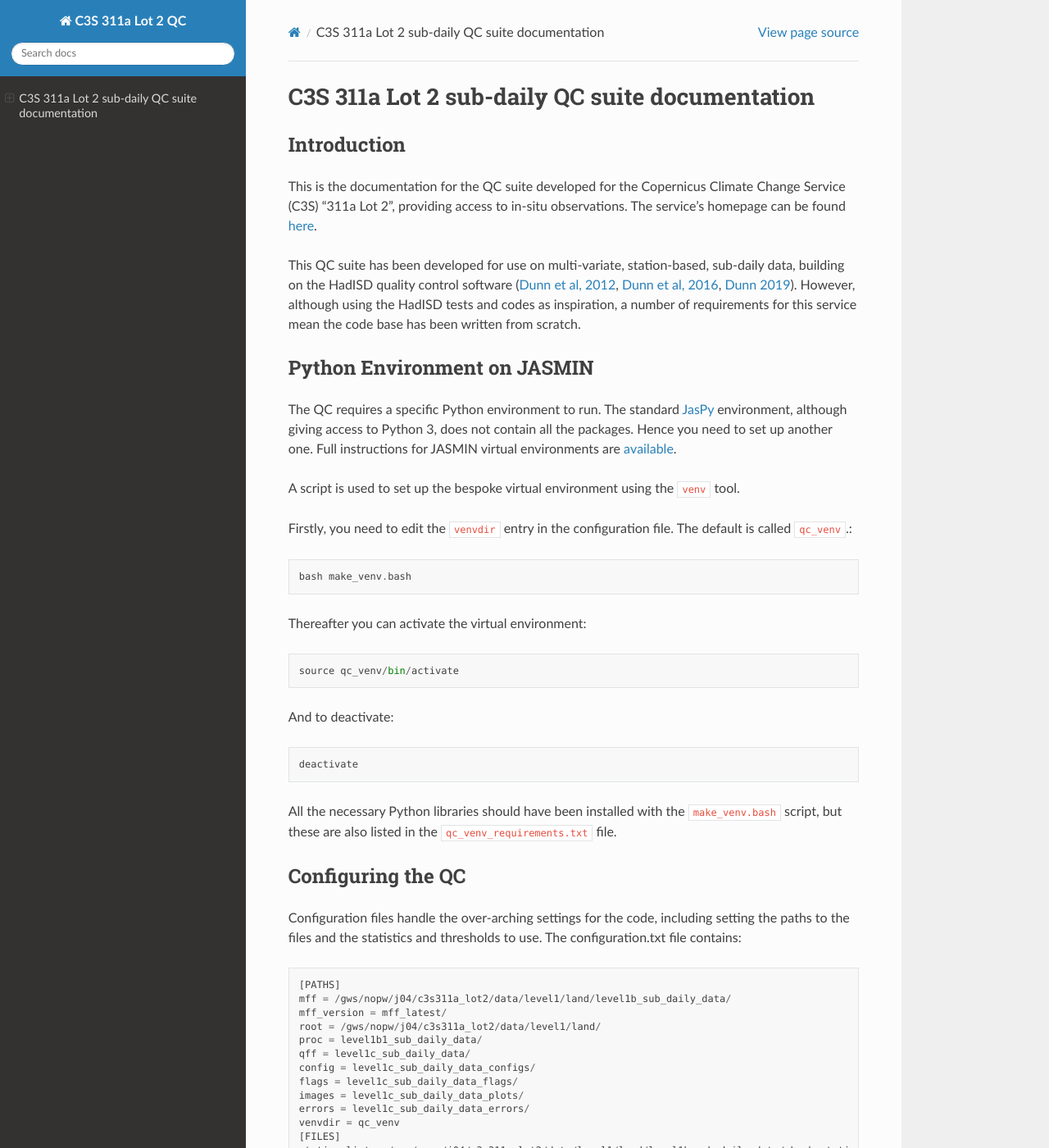
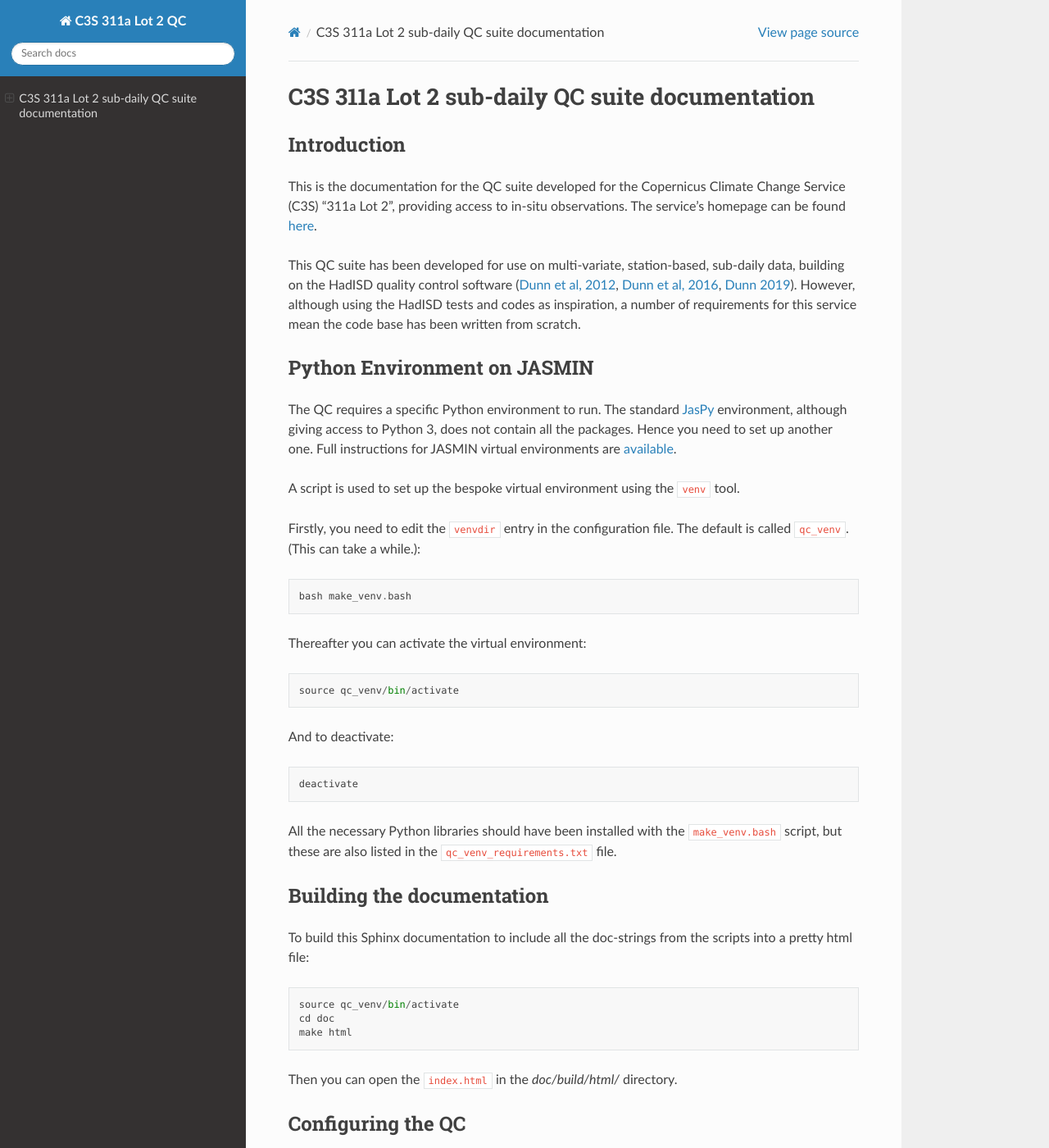
Before and after one commit to glamod/glamod_landQC, a Sphinx documentation site: the page built from doc/source/index.rst, in a window 1280 px wide and 1400 px high. Shown: the whole window at 82% size. Built offline with Sphinx 7.4.7 and the Read the Docs theme 2.0.0, drawn with Linux system fonts in a browser that asks for light colours; some of the changed text lies outside the part shown.

Commit message:
54: updates to documentation, and tidying of imports

```diff
--- a/doc/source/index.rst
+++ b/doc/source/index.rst
@@ -27,7 +27,7 @@ The QC requires a specific Python environment to run.  The standard `JasPy <http
 
 A script is used to set up the bespoke virtual environment using the ``venv`` tool.
 
-Firstly, you need to edit the ``venvdir`` entry in the configuration file.  The default is called ``qc_venv``.::
+Firstly, you need to edit the ``venvdir`` entry in the configuration file.  The default is called ``qc_venv``.  (This can take a while.)::
 
   bash make_venv.bash
 
@@ -40,6 +40,18 @@ And to deactivate::
   deactivate
 
 All the necessary Python libraries should have been installed with the ``make_venv.bash`` script, but these are also listed in the ``qc_venv_requirements.txt`` file.
+
+Building the documentation
+--------------------------
+
+To build this Sphinx documentation to include all the doc-strings from the scripts into a pretty html file::
+
+  source qc_venv/bin/activate
+  cd doc
+  make html
+
+Then you can open the ``index.html`` in the `doc/build/html/` directory.
+
 
 Configuring the QC
 ------------------
@@ -111,6 +123,10 @@ The ``run_qc_checks.bash`` runs both stages of the QC process by submitting one
 * ``I`` / ``N`` to run the Internal or Neighbour checks
 * ``T`` / ``F`` to wait (True) or not (False) for upstream files to be present
 * ``C`` / ``S`` to overwrite (Clobber) or keep (Skip) existing output files.
+
+So an example run for the internal checks::
+
+  bash run_qc_checks.bash I F C
 
 The waiting option presumes that the mff files will be produced in the sequence they are listed in the station list (see the configuration file).  If a file is not present, the script will sleep until it appears.  This allows the QC process to start before the mingle+merge processes have completed.  Finally, you can choose whether to overwrite existing output files, or to skip the processing step if they already exists.  There is helptext for these switches as part of the script.
 
--- a/find_neighbours.py
+++ b/find_neighbours.py
@@ -21,10 +21,8 @@ Input arguments:
 
 import os.path
 
-#import iris as iris
-#from iris.analysis.cartography import DEFAULT_SPHERICAL_EARTH_RADIUS
 DEFAULT_SPHERICAL_EARTH_RADIUS=6367470
-#import iris.coord_categorisation
+
 import numpy as np
 import scipy.linalg
 
```
